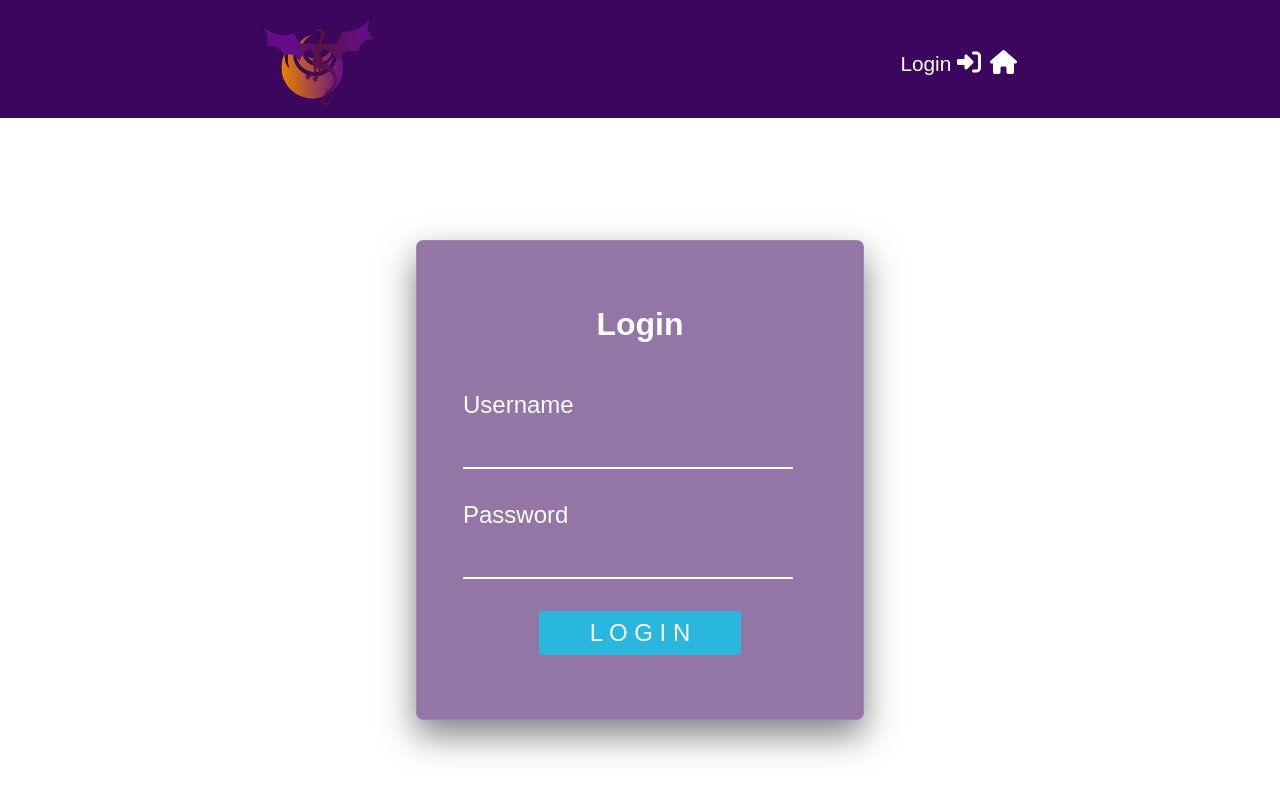
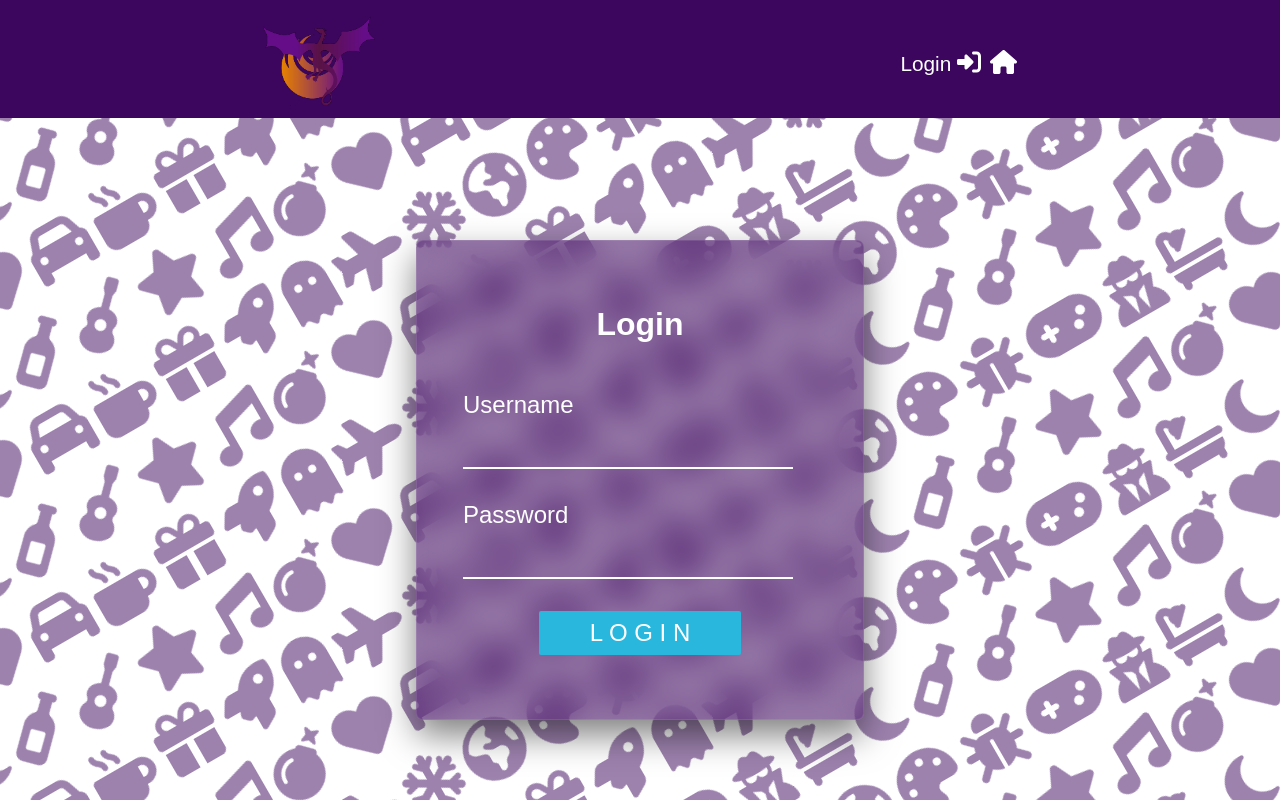
Before and after one commit to khashayaryaghma/WebSoftwareDevelopers, a React (Create React App) app in the folder client/: page /login in a window 1280 px wide. Shown: the top 800 px of the page. Built offline with nearby package versions, Linux system fonts and the light colour scheme.

Commit message:
import AnimationBackground to Login

```diff
--- a/client/src/pages/Login/Login.js
+++ b/client/src/pages/Login/Login.js
@@ -1,9 +1,12 @@
 import { StyledForm, StyledH1, StyledLogin } from "./Login.styles"
 import Input from "../../components/Input/Input"
 import Button from "../../components/Button/Button"
+import AnimationBackground from "../../components/AnimationBackground/AnimationBackground"
+
 function Login() {
   return (
     <StyledLogin>
+      <AnimationBackground />
       <StyledForm>
         <StyledH1>Login</StyledH1>
         <Input label="Username" type="text"/>
```
